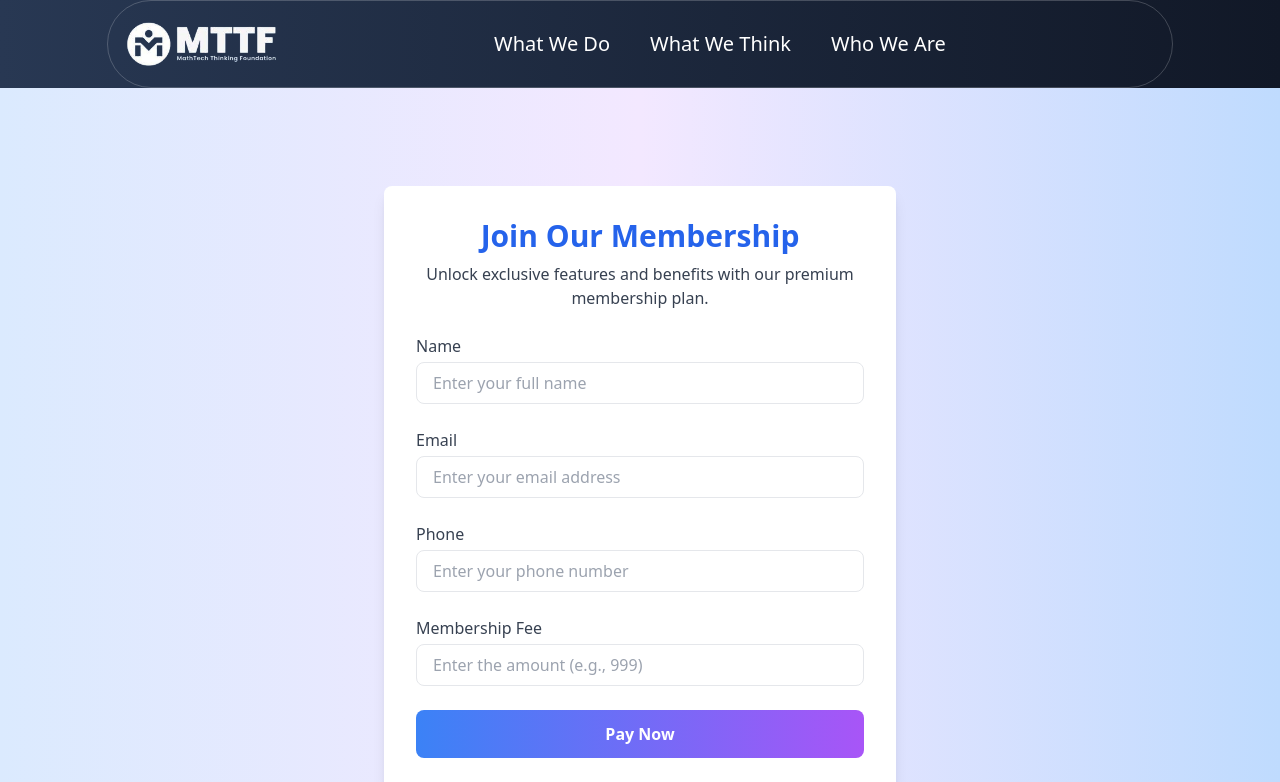
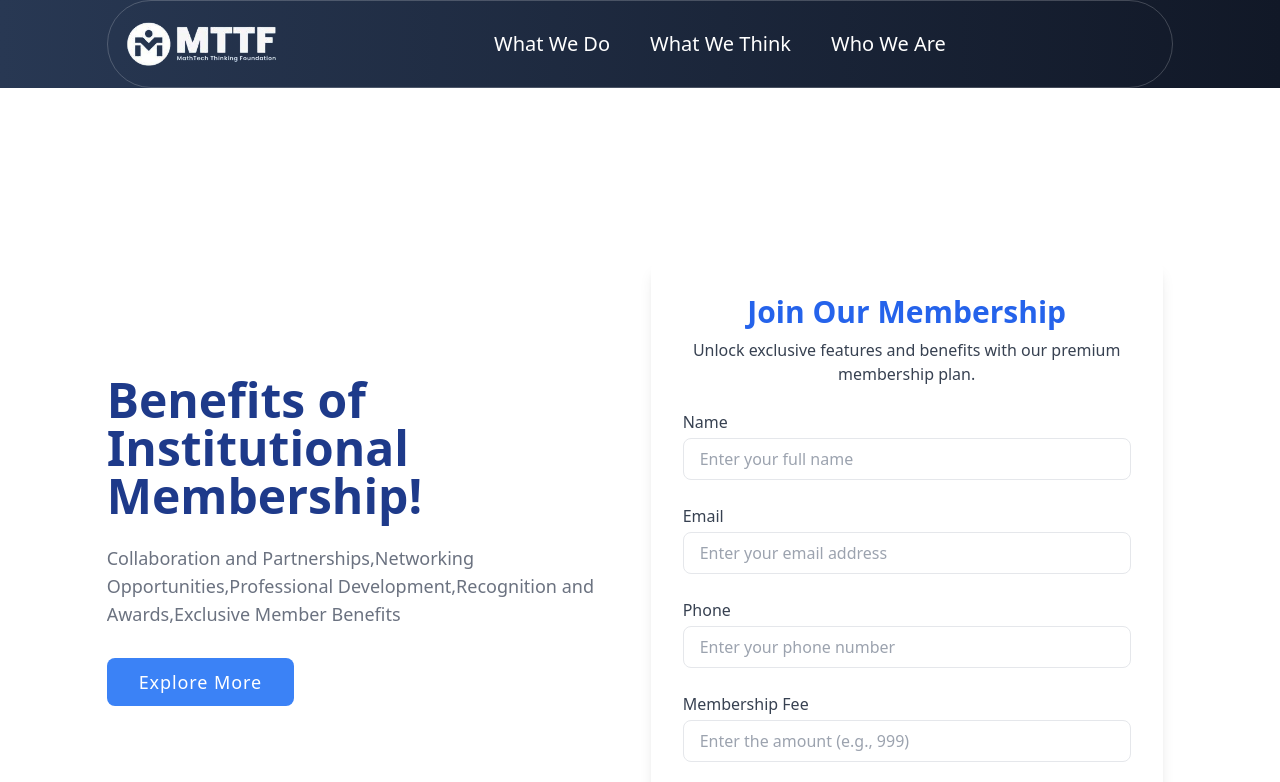
Before and after one commit to vikasrath/MTTFNextApp, a Next.js app: page /signin in a window 1280 px wide. Shown: the top 782 px of the page. Built offline with nearby package versions, Linux system fonts and the light colour scheme.

Commit message:
ui change of signin page

```diff
--- a/src/app/signin/page.js
+++ b/src/app/signin/page.js
@@ -3,7 +3,7 @@
 import { useState } from "react";
 
 export default function Home() {
-  const [formData, setFormData] = useState({ name: "", email: "", phone: "", amount:undefined});
+  const [formData, setFormData] = useState({ name: "", email: "", phone: "", amount: undefined });
   const [loading, setLoading] = useState(false);
 
   const handleChange = (e) => {
@@ -39,7 +39,21 @@ export default function Home() {
   };
 
   return (
-    <div className="flex flex-col items-center justify-center min-h-screen bg-gradient-to-r from-blue-100 via-purple-100 to-blue-200 ">
+
+
+    <div class="items-center w-10/12 grid-cols-2 mx-auto overflow-x-hidden lg:grid md:py-14 lg:py-24 xl:py-14 lg:mt-3 xl:mt-5" data-aos="fade-right" data-aos-duration="800">
+      <div class="pr-2 md:mb-14 py-14 md:py-0">
+        <h1 class="text-3xl font-semibold text-blue-900 xl:text-5xl lg:text-3xl"><span class="block w-full">
+        Benefits of Institutional </span> Membership!</h1>
+        <p class="py-4 text-lg text-gray-500 2xl:py-8 md:py-6 2xl:pr-5">
+        Collaboration and Partnerships,Networking Opportunities,Professional Development,Recognition and Awards,Exclusive Member Benefits
+        </p>
+        <div class="mt-4">
+          <a href="#contact" class="px-5 py-3 text-lg tracking-wider text-white bg-blue-500 rounded-lg md:px-8 hover:bg-blue-600 group"><span>Explore More</span> </a>
+        </div>
+      </div>
+
+      <div className="flex flex-col items-center justify-center min-h-screen  ">
         <div className="bg-white shadow-lg rounded-lg p-8 w-full max-w-lg">
           {/* Heading Section */}
           <h1 className="text-3xl font-extrabold text-center text-blue-600 mb-2">
@@ -119,6 +133,10 @@ export default function Home() {
           </form>
         </div>
       </div>
+    </div>
+
+
+
 
   );
 }
--- a/src/lib/dbConnect.js
+++ b/src/lib/dbConnect.js
@@ -1,6 +1,8 @@
 import mongoose from "mongoose";
 
 const dbConnect = async () => {
+
+
   if (mongoose.connection.readyState >= 1) {
     console.log("Already connected to MongoDB.");
     return;
```
Lines whose indentation alone changed are shown as unchanged.
